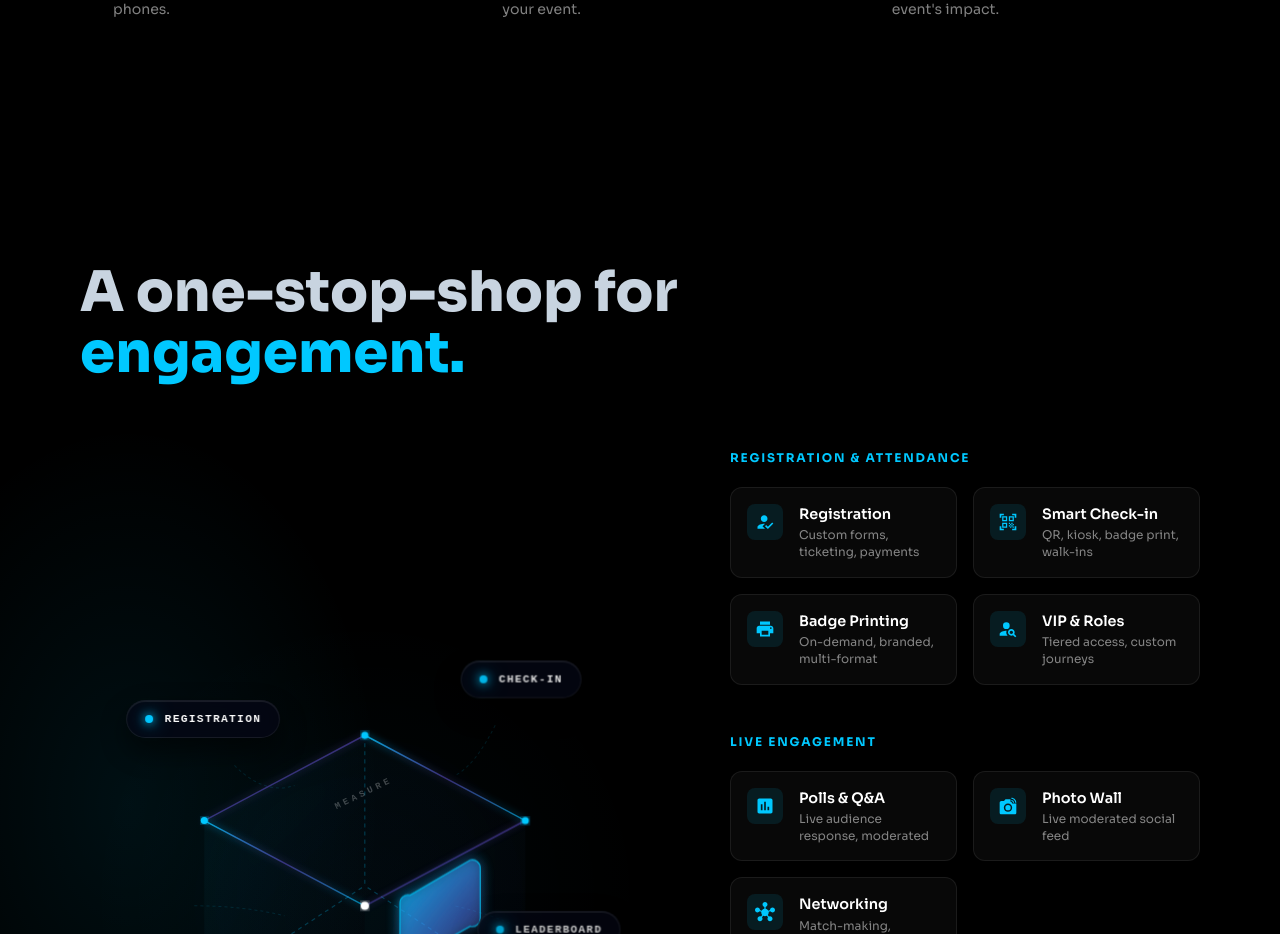
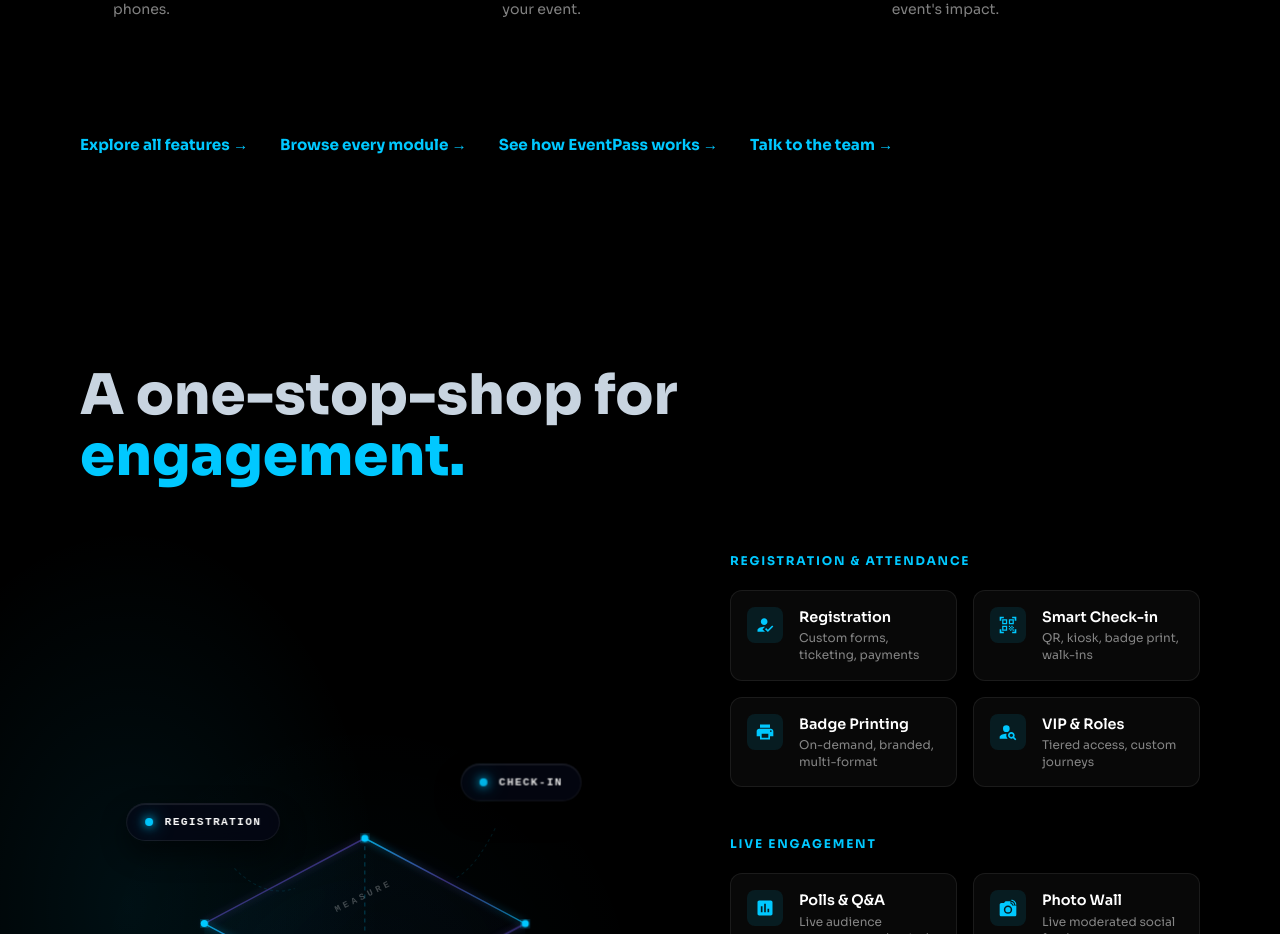
Before and after one commit to wasimakram516/eventPass-suite-website, a Next.js app: page / in a window 1280 px wide. Shown: the part 2340-3274 px from the top of the page. Built offline with nearby package versions, Linux system fonts and the light colour scheme; no server answers.

Commit message:
feat: add contextual internal links from home page to inner pages

```diff
--- a/src/components/FeaturesSection.jsx
+++ b/src/components/FeaturesSection.jsx
@@ -1,6 +1,7 @@
 'use client';
 import React from 'react';
 import { Box, Container, Typography } from '@mui/material';
+import Link from 'next/link';
 import RocketLaunchIcon from '@mui/icons-material/RocketLaunch';
 import InsightsIcon from '@mui/icons-material/Insights';
 import TrendingUpIcon from '@mui/icons-material/TrendingUp';
@@ -25,6 +26,13 @@ const features = [
       "Real-time dashboards and post-event surveys turn crowd behaviour into actionable insights that prove your event's impact.",
     icon: <TrendingUpIcon sx={{ fontSize: 28 }} />,
   },
+];
+
+const exploreLinks = [
+  { label: 'Explore all features', href: '/features' },
+  { label: 'Browse every module', href: '/modules' },
+  { label: 'See how EventPass works', href: '/how-it-works' },
+  { label: 'Talk to the team', href: '/contact' },
 ];
 
 export default function FeaturesSection() {
@@ -177,6 +185,31 @@ export default function FeaturesSection() {
             </MotionBox>
           ))}
           </Box>
+
+          {/* Contextual internal links: give crawlers and visitors a direct path to the inner pages */}
+          <MotionBox
+            variants={fadeInUp}
+            component="nav"
+            aria-label="Explore EventPass"
+            sx={{ mt: { xs: 8, md: 10 }, display: 'flex', flexWrap: 'wrap', gap: { xs: 2, md: 4 } }}
+          >
+            {exploreLinks.map((link) => (
+              <Box
+                key={link.href}
+                component={Link}
+                href={link.href}
+                sx={{
+                  color: '#00C8FF',
+                  fontWeight: 700,
+                  fontSize: { xs: '0.9rem', md: '0.95rem' },
+                  textDecoration: 'none',
+                  '&:hover': { color: '#fff' },
+                }}
+              >
+                {link.label} →
+              </Box>
+            ))}
+          </MotionBox>
         </MotionBox>
       </Container>
     </Box>
```
